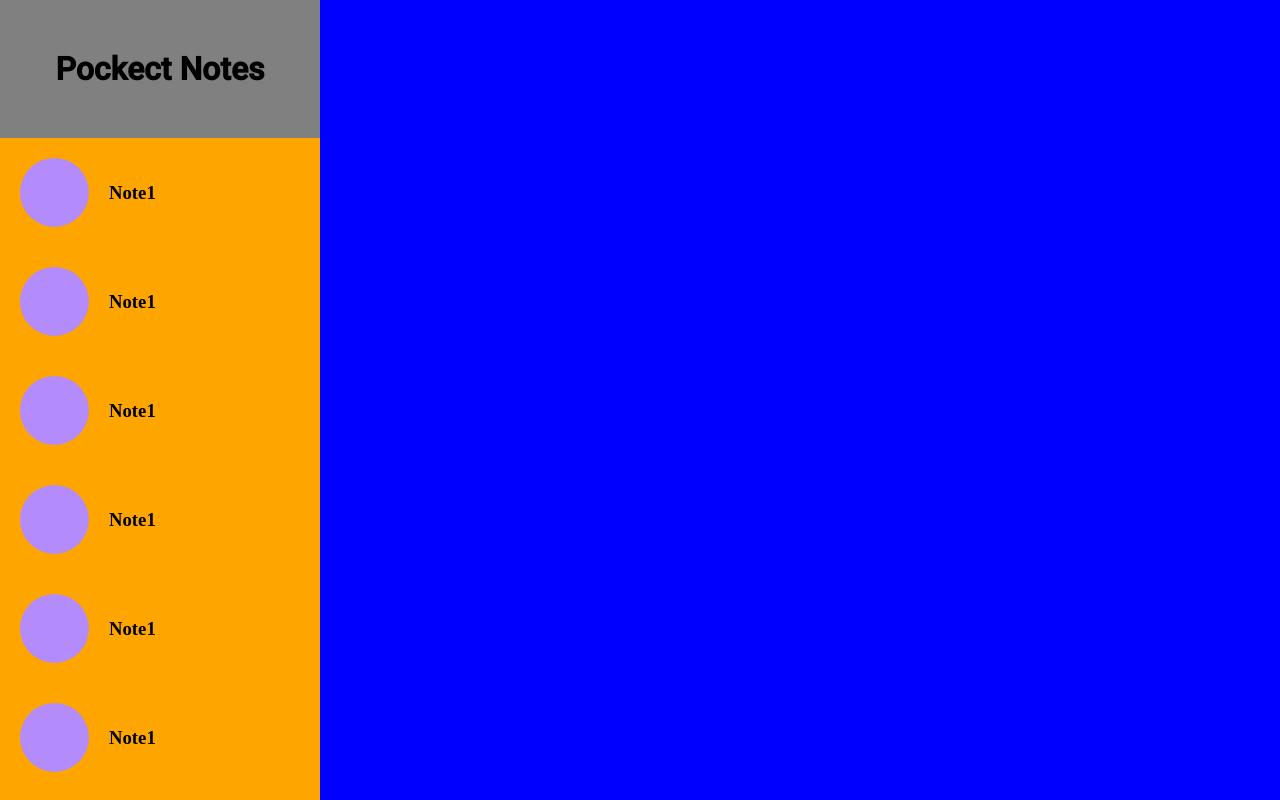
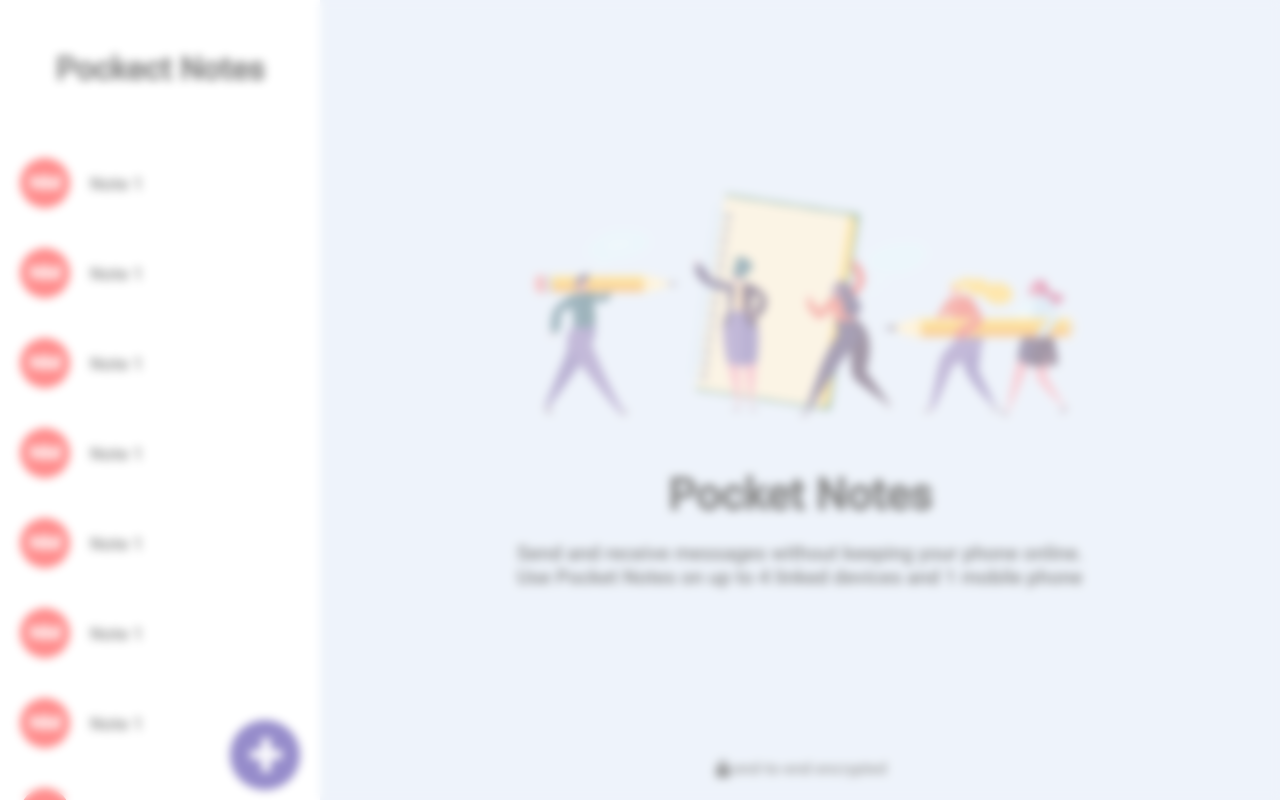
Before and after one commit to avinashvishu/Pocket-Notes, a React (Vite) app: page / in a window 1280 px wide. Built offline with nearby package versions, Linux system fonts and the light colour scheme.

Commit message:
destop layout done

```diff
--- a/package.json
+++ b/package.json
@@ -11,7 +11,8 @@
   },
   "dependencies": {
     "react": "^18.2.0",
-    "react-dom": "^18.2.0"
+    "react-dom": "^18.2.0",
+    "react-icons": "^4.12.0"
   },
   "devDependencies": {
     "@types/react": "^18.2.37",
--- a/src/Page/Desktop-view/DmainPg.jsx
+++ b/src/Page/Desktop-view/DmainPg.jsx
@@ -1,5 +1,7 @@
 import React from 'react'
 import styles from './Dpg.module.css'
+import { MdLock } from "react-icons/md";
+import bgImg from '../../assets/mainPgImg.png'
 
 const DmainPg = () => {
   return (
@@ -11,72 +13,50 @@ const DmainPg = () => {
                 </div>
                 <div className={styles.leftBody}>
 
-                    <div style={{display:"flex" ,justifyContent:"start",alignItems:"center",gap:"20px",backgroundColor:"orange",padding:"20px"}} ><svg width="69" height="69" viewBox="0 0 69 69" fill="none" xmlns="http://www.w3.org/2000/svg">
-<circle cx="34.4503" cy="34.4503" r="34.4503" fill="#B38BFA"/>
-</svg><h3>Note1 </h3>
-</div>
-                    <div style={{display:"flex" ,justifyContent:"start",alignItems:"center",gap:"20px",backgroundColor:"orange",padding:"20px"}} ><svg width="69" height="69" viewBox="0 0 69 69" fill="none" xmlns="http://www.w3.org/2000/svg">
-<circle cx="34.4503" cy="34.4503" r="34.4503" fill="#B38BFA"/>
-</svg><h3>Note1 </h3>
-</div>
-                    <div style={{display:"flex" ,justifyContent:"start",alignItems:"center",gap:"20px",backgroundColor:"orange",padding:"20px"}} ><svg width="69" height="69" viewBox="0 0 69 69" fill="none" xmlns="http://www.w3.org/2000/svg">
-<circle cx="34.4503" cy="34.4503" r="34.4503" fill="#B38BFA"/>
-</svg><h3>Note1 </h3>
-</div>
-                    <div style={{display:"flex" ,justifyContent:"start",alignItems:"center",gap:"20px",backgroundColor:"orange",padding:"20px"}} ><svg width="69" height="69" viewBox="0 0 69 69" fill="none" xmlns="http://www.w3.org/2000/svg">
-<circle cx="34.4503" cy="34.4503" r="34.4503" fill="#B38BFA"/>
-</svg><h3>Note1 </h3>
-</div>
-                    <div style={{display:"flex" ,justifyContent:"start",alignItems:"center",gap:"20px",backgroundColor:"orange",padding:"20px"}} ><svg width="69" height="69" viewBox="0 0 69 69" fill="none" xmlns="http://www.w3.org/2000/svg">
-<circle cx="34.4503" cy="34.4503" r="34.4503" fill="#B38BFA"/>
-</svg><h3>Note1 </h3>
-</div>
-                    <div style={{display:"flex" ,justifyContent:"start",alignItems:"center",gap:"20px",backgroundColor:"orange",padding:"20px"}} ><svg width="69" height="69" viewBox="0 0 69 69" fill="none" xmlns="http://www.w3.org/2000/svg">
-<circle cx="34.4503" cy="34.4503" r="34.4503" fill="#B38BFA"/>
-</svg><h3>Note1 </h3>
-</div>
-                    <div style={{display:"flex" ,justifyContent:"start",alignItems:"center",gap:"20px",backgroundColor:"orange",padding:"20px"}} ><svg width="69" height="69" viewBox="0 0 69 69" fill="none" xmlns="http://www.w3.org/2000/svg">
-<circle cx="34.4503" cy="34.4503" r="34.4503" fill="#B38BFA"/>
-</svg><h3>Note1 </h3>
-</div>
-                    <div style={{display:"flex" ,justifyContent:"start",alignItems:"center",gap:"20px",backgroundColor:"orange",padding:"20px"}} ><svg width="69" height="69" viewBox="0 0 69 69" fill="none" xmlns="http://www.w3.org/2000/svg">
-<circle cx="34.4503" cy="34.4503" r="34.4503" fill="#B38BFA"/>
-</svg><h3>Note1 </h3>
-</div>
-                    <div style={{display:"flex" ,justifyContent:"start",alignItems:"center",gap:"20px",backgroundColor:"orange",padding:"20px"}} ><svg width="69" height="69" viewBox="0 0 69 69" fill="none" xmlns="http://www.w3.org/2000/svg">
-<circle cx="34.4503" cy="34.4503" r="34.4503" fill="#B38BFA"/>
-</svg><h3>Note1 </h3>
-</div>
-                    <div style={{display:"flex" ,justifyContent:"start",alignItems:"center",gap:"20px",backgroundColor:"orange",padding:"20px"}} ><svg width="69" height="69" viewBox="0 0 69 69" fill="none" xmlns="http://www.w3.org/2000/svg">
-<circle cx="34.4503" cy="34.4503" r="34.4503" fill="#B38BFA"/>
-</svg><h3>Note1 </h3>
-</div>
-                    <div style={{display:"flex" ,justifyContent:"start",alignItems:"center",gap:"20px",backgroundColor:"orange",padding:"20px"}} ><svg width="69" height="69" viewBox="0 0 69 69" fill="none" xmlns="http://www.w3.org/2000/svg">
-<circle cx="34.4503" cy="34.4503" r="34.4503" fill="#B38BFA"/>
-</svg><h3>Note1 </h3>
-</div>
-                    <div style={{display:"flex" ,justifyContent:"start",alignItems:"center",gap:"20px",backgroundColor:"orange",padding:"20px"}} ><svg width="69" height="69" viewBox="0 0 69 69" fill="none" xmlns="http://www.w3.org/2000/svg">
-<circle cx="34.4503" cy="34.4503" r="34.4503" fill="#B38BFA"/>
-</svg><h3>Note1 </h3>
-</div>
-                    <div style={{display:"flex" ,justifyContent:"start",alignItems:"center",gap:"20px",backgroundColor:"orange",padding:"20px"}} ><svg width="69" height="69" viewBox="0 0 69 69" fill="none" xmlns="http://www.w3.org/2000/svg">
-<circle cx="34.4503" cy="34.4503" r="34.4503" fill="#B38BFA"/>
-</svg><h3>Note1 </h3>
-</div>
-                    <div style={{display:"flex" ,justifyContent:"start",alignItems:"center",gap:"20px",backgroundColor:"orange",padding:"20px"}} ><svg width="69" height="69" viewBox="0 0 69 69" fill="none" xmlns="http://www.w3.org/2000/svg">
-<circle cx="34.4503" cy="34.4503" r="34.4503" fill="#B38BFA"/>
-</svg><h3>Note1 </h3>
-</div>
-                    <div style={{display:"flex" ,justifyContent:"start",alignItems:"center",gap:"20px",backgroundColor:"orange",padding:"20px"}} ><svg width="69" height="69" viewBox="0 0 69 69" fill="none" xmlns="http://www.w3.org/2000/svg">
-<circle cx="34.4503" cy="34.4503" r="34.4503" fill="#B38BFA"/>
-</svg><h3>Note1 </h3>
+                    <div className={styles.notesSec} ><div className={styles.NotesDp} ><h1>NM</h1></div><h3 className={styles.NotesName}>Note 1 </h3>
 </div>
 
+                    <div className={styles.notesSec} ><div className={styles.NotesDp} ><h1>NM</h1></div><h3 className={styles.NotesName}>Note 1 </h3>
+</div>
+
+                    <div className={styles.notesSec} ><div className={styles.NotesDp} ><h1>NM</h1></div><h3 className={styles.NotesName}>Note 1 </h3>
+</div>
+
+                    <div className={styles.notesSec} ><div className={styles.NotesDp} ><h1>NM</h1></div><h3 className={styles.NotesName}>Note 1 </h3>
+</div>
+                    <div className={styles.notesSec} ><div className={styles.NotesDp} ><h1>NM</h1></div><h3 className={styles.NotesName}>Note 1 </h3>
+</div>
+                    <div className={styles.notesSec} ><div className={styles.NotesDp} ><h1>NM</h1></div><h3 className={styles.NotesName}>Note 1 </h3>
+</div>
+<div className={styles.notesSec} ><div className={styles.NotesDp} ><h1>NM</h1></div><h3 className={styles.NotesName}>Note 1 </h3>
+</div>
+
+                    <div className={styles.notesSec} ><div className={styles.NotesDp} ><h1>NM</h1></div><h3 className={styles.NotesName}>Note 1 </h3>
+</div>
+
+                    <div className={styles.notesSec} ><div className={styles.NotesDp} ><h1>NM</h1></div><h3 className={styles.NotesName}>Note 1 </h3>
+</div>
+
+                    <div className={styles.notesSec} ><div className={styles.NotesDp} ><h1>NM</h1></div><h3 className={styles.NotesName}>Note 1 </h3>
+</div>
+                    <div className={styles.notesSec} ><div className={styles.NotesDp} ><h1>NM</h1></div><h3 className={styles.NotesName}>Note 1 </h3>
+</div>
+                    <div className={styles.notesSec} ><div className={styles.NotesDp} ><h1>NM</h1></div><h3 className={styles.NotesName}>Note 1 </h3>
+</div>
 
                 </div>
+             <div className={styles.addBtn}>+</div>
+          </div>
+          <div className={styles.right} >
+                  <div className={styles.rightBody} ><img src={bgImg} alt="background image of working peoples" /><h1>Pocket Notes</h1><p>Send and receive messages without keeping your phone online.<br/>
+Use Pocket Notes on up to 4 linked devices and 1 mobile phone</p></div>
+                  <div className={styles.rightFooter} ><MdLock size={"2rem"}/><h2>end-to-end encrypted</h2></div>
 
           </div>
-          <div className={styles.right} ></div>
+    </div>
+    <div className={styles.popUp}>
+
+
     </div>
     </>
   )
--- a/src/Page/Desktop-view/Dpg.module.css
+++ b/src/Page/Desktop-view/Dpg.module.css
@@ -1,4 +1,7 @@
 @import url("https://fonts.googleapis.com/css2?family=Roboto:wght@500&display=swap");
+body {
+  overflow: hidden;
+}
 .container {
   width: 100vw;
   height: 100vh;
@@ -8,32 +11,143 @@
 }
 
 .left {
-  background-color: red;
+  background-color: #ffffff;
   display: flex;
   flex-direction: column;
   overflow: hidden;
+  position: relative;
 }
 
 .leftHead {
-  padding: 50px;
-  background-color: gray;
+  padding: 50px 0;
   display: flex;
   align-items: center;
   justify-content: center;
 }
 .leftHead h1 {
+  font-size: 3.2rem;
   font-family: "Roboto", sans-serif;
 }
 .leftBody {
   flex-grow: 1;
-  background-color: green;
   display: flex;
   flex-direction: column;
   justify-content: start;
   overflow-y: scroll;
-  /* overflow-x: hidden; */
+  overflow: auto;
+  font-family: "Roboto", sans-serif;
 }
 
+.leftBody::-webkit-scrollbar {
+  width: 1rem;
+  padding: 0.2rem;
+}
+.leftBody::-webkit-scrollbar-track {
+  background: #d9d9d9;
+  border-radius: 1rem;
+}
+.leftBody::-webkit-scrollbar-thumb {
+  background: #ffffff;
+  border-radius: 1rem;
+  border: 1px solid #d9d9d9;
+}
+.leftBody::-webkit-scrollbar-thumb:hover {
+  background-color: #f5f5f5;
+}
+.notesSec {
+  display: flex;
+  justify-content: start;
+  align-items: center;
+  gap: 2rem;
+  padding: 2rem;
+  cursor: pointer;
+  border-radius: 2rem;
+}
+.notesSec:hover {
+  background-color: #2f2f2f1a;
+}
+.NotesName {
+  font-size: 1.8em;
+  font-weight: normal;
+}
+.NotesDp {
+  height: 5rem;
+  width: 5rem;
+  border-radius: 50%;
+  display: flex;
+  justify-content: center;
+  align-items: center;
+  background-color: red;
+}
+.NotesDp h1 {
+  color: #ffffff;
+  font-weight: bold;
+}
+.addBtn {
+  display: flex;
+  justify-content: center;
+  align-items: center;
+  height: 7rem;
+  width: 7rem;
+  background-color: #16008b;
+  position: absolute;
+  border-radius: 50%;
+  font-family: "Roboto", sans-serif;
+  font-size: 6rem;
+  font-weight: 800;
+  color: #ffffff;
+  cursor: pointer;
+  bottom: 1rem;
+  right: 2rem;
+}
 .right {
-  background-color: blue;
+  background-color: #dae5f5;
+  display: flex;
+  flex-direction: column;
 }
+
+.rightBody {
+  flex-grow: 7;
+  display: flex;
+  flex-direction: column;
+  align-items: center;
+  justify-content: center;
+  gap: 2rem;
+}
+
+.rightBody img {
+  width: 60rem;
+  height: 30rem;
+}
+
+.rightBody h1 {
+  font-size: 4.4rem;
+  font-family: "Roboto", sans-serif;
+}
+.rightBody p {
+  font-family: "Roboto", sans-serif;
+  font-size: 2rem;
+  max-width: 60rem;
+}
+.rightFooter {
+  flex-grow: 1;
+  display: flex;
+  align-items: center;
+  justify-content: center;
+  font-family: "Roboto", sans-serif;
+}
+.rightFooter h2 {
+  font-size: 1.6rem;
+  font-weight: normal;
+  color: #292929;
+}
+
+.popUp {
+  position: absolute;
+  top: 0;
+  bottom: 0;
+  height: 100vh;
+  width: 100vw;
+  background-color: #ffffff8c;
+  backdrop-filter: blur(5px);
+}
--- a/src/index.css
+++ b/src/index.css
@@ -3,3 +3,7 @@
   padding: 0;
   color: black;
 }
+
+html {
+  font-size: 10px;
+}
```
Also changed, not shown: 1 other file (tests, documents, lock files or other folders).
